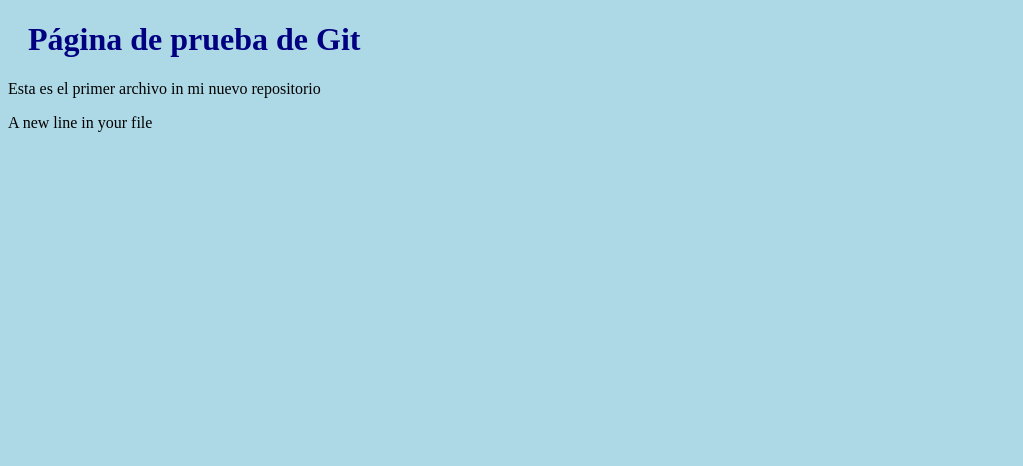
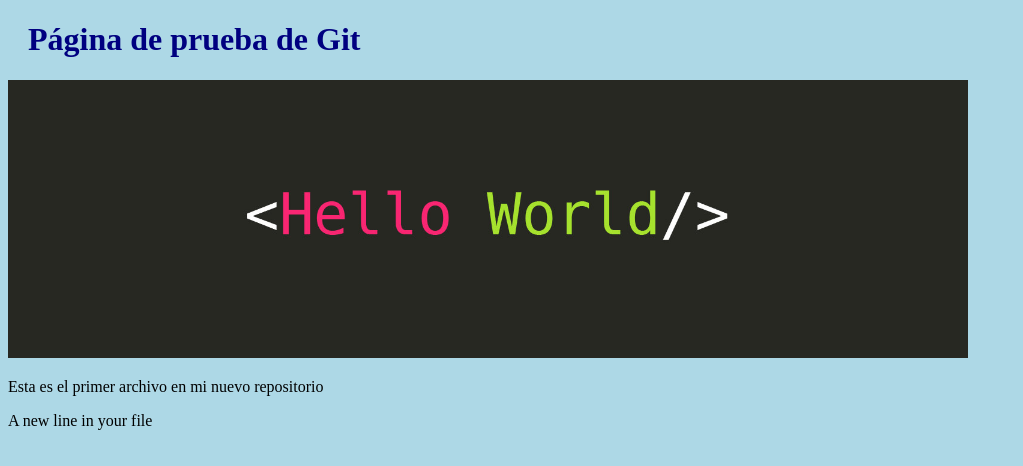
Before and after one commit to fperezur/w3xtest, a plain HTML site: page index.html in a window 1280 px wide. Shown: the whole page, without its empty margins (0-1023 px from the left). Drawn offline with Linux system fonts and the light colour scheme.

Commit message:
Added image to Hello World

```diff
--- a/index.html
+++ b/index.html
@@ -10,7 +10,10 @@
 </head>
 <body>
     <h1>Página de prueba de Git</h1>
-    <p>Esta es el primer archivo in mi nuevo repositorio</p>
+    <div><img src="hello-world-banner.jpg" alt="Hello World from Space"
+        style="width:100%;max-width:960px"></div>
+
+    <p>Esta es el primer archivo en mi nuevo repositorio</p>
     <p>A new line in your file</p>
 </body>
 </html>
```
Also changed, not shown: hello-world-banner.jpg (added).
